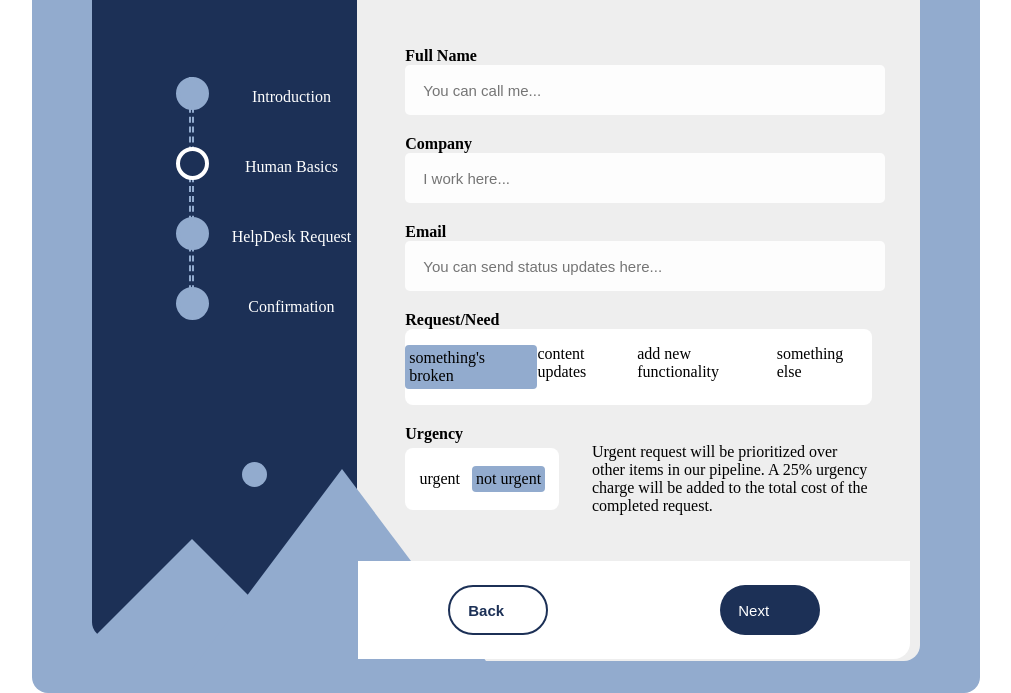
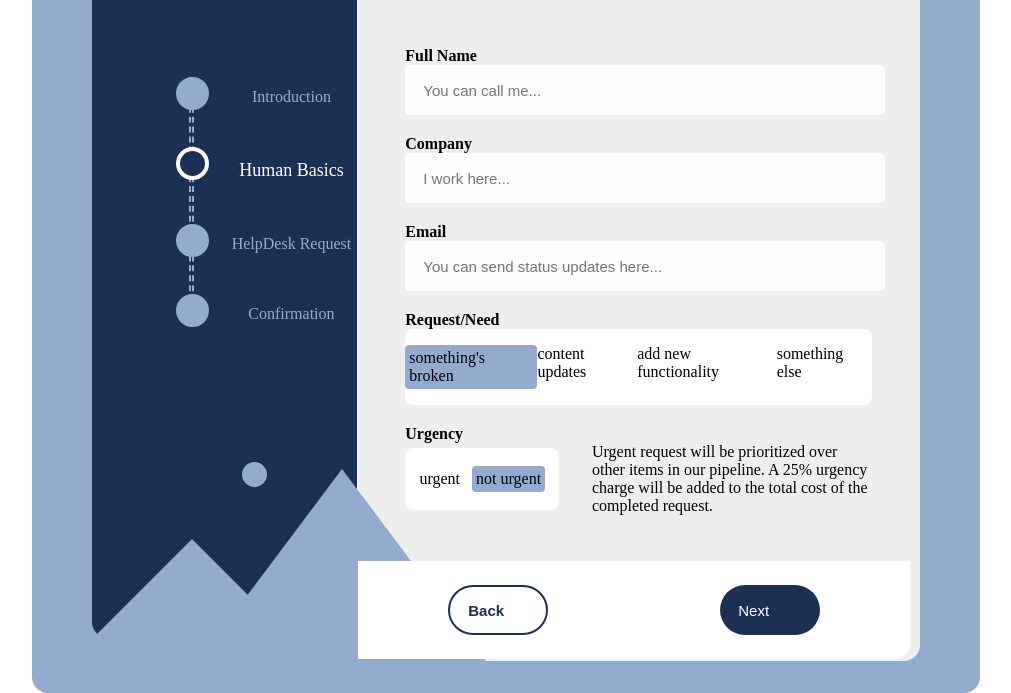
Before and after one commit to UshasriMavuri1999/B21, a plain HTML site: page task2/index.html in a window 1280 px wide. Shown: the part 201-894 px from the top of the page, without its empty margins (134-1145 px from the left). Drawn offline with Linux system fonts and the light colour scheme.

Commit message:
updated task2

```diff
--- a/task2/index.html
+++ b/task2/index.html
@@ -233,6 +233,12 @@
     .right::after {
         left: -16px;
     }
+
+    .content1>p {
+        /* letter-spacing: 1px; */
+        font-weight: lighter;
+        color: #92ABCE;
+    }
 </style>
 
 <body>
@@ -251,7 +257,7 @@
                     <div class="cont right spl" id="spl">
                         <div class="content1">
 
-                            <p>Human Basics</p>
+                            <p style="color:white;font-size: large;">Human Basics</p>
 
                         </div>
                     </div>
```
